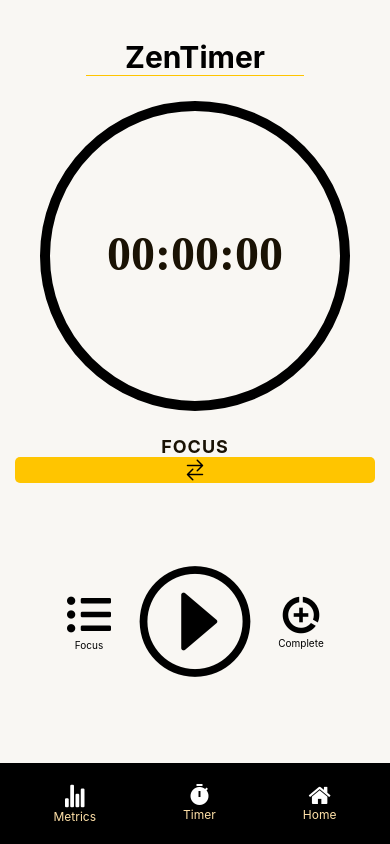
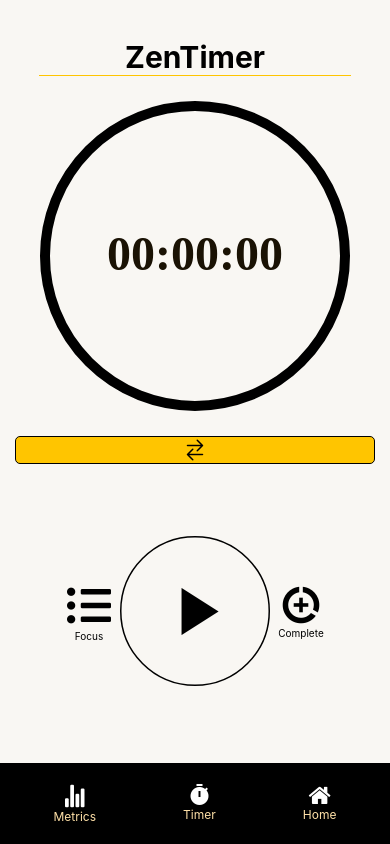
Before and after one commit to Lenindelrionicaragua/HabitTrackerAppFront, a React Native app: screen /StopwatchScreen in a window 390 px wide. Built offline with nearby package versions, Linux system fonts and the light colour scheme; what expo-web-browser would draw is missing.

Commit message:
remove the label from the swapButton

```diff
--- a/screens/StopwatchScreen/StopwatchScreen.js
+++ b/screens/StopwatchScreen/StopwatchScreen.js
@@ -179,7 +179,7 @@ const StopwatchScreen = () => {
             cx="180"
             cy="180"
             r="150"
-            stroke={white}
+            stroke={orange}
             strokeWidth="10"
             fill="none"
             strokeDasharray={circumference}
@@ -208,8 +208,9 @@ const StopwatchScreen = () => {
             {infoText}
           </SvgText>
         </Svg>
-        <FocusTitle>{label}</FocusTitle>
+
         <SwapButton onPress={swapFocus}>
+          {/* <FocusTitle>{label}</FocusTitle> */}
           <Ionicons name="swap-horizontal" size={24} color="black" />
         </SwapButton>
       </View>
@@ -222,11 +223,11 @@ const StopwatchScreen = () => {
           </StyledButtonLeft>
           {running ? (
             <StyledStartButton onPress={pauseStopwatch}>
-              <AntDesign name="pause" size={74} color="black" />
+              <AntDesign name="pause" size={54} color="black" />
             </StyledStartButton>
           ) : (
             <StyledStartButton onPress={startStopwatch}>
-              <AntDesign name="playcircleo" size={74} color="black" />
+              <MaterialIcons name="play-arrow" size={54} color="black" />
             </StyledStartButton>
           )}
           <StyledButtonRight onPress={resetStopwatch}>
--- a/screens/StopwatchScreen/StopwatchScreenStyles.js
+++ b/screens/StopwatchScreen/StopwatchScreenStyles.js
@@ -43,12 +43,14 @@ export const SwapButton = styled(Pressable)`
   padding-horizontal: 0px;
   align-items: center;
   border-radius: 5px;
+  border-width: 1px;
+  border-color: ${black};
   background-color: ${orange};
 `;
 
 export const Line = styled(View)`
   height: 1px;
-  width: 70%;
+  width: 100%;
   background-color: ${orange};
   margin-vertical: 5 %;
   padding-vertical: 0px;
@@ -73,7 +75,7 @@ export const StyledButtonLeft = styled(Pressable)`
   width: 100px;
   height: 100px;
   padding: 10px;
-  /*  background-color: ${black}; */
+  /* background-color: ${black}; */
   justify-content: center;
   align-items: center;
   border-top-left-radius: 50px;
@@ -86,7 +88,6 @@ export const StyledButtonRight = styled(Pressable)`
   width: 100px;
   height: 100px;
   padding: 10px;
-  /*  background-color: ${black}; */
   justify-content: center;
   align-items: center;
   border-top-left-radius: 0px;
@@ -105,9 +106,10 @@ export const StyledStartButton = styled(Pressable)`
   width: 100px;
   height: 100px;
   padding: 10px;
-  /*  background-color: ${black}; */
   justify-content: center;
   align-items: center;
-  border-radius: 5px;
+  border-radius: 50px;
   transform: scale(1.5);
+  border-width: 1px;
+  border-color: ${black};
 `;
```
